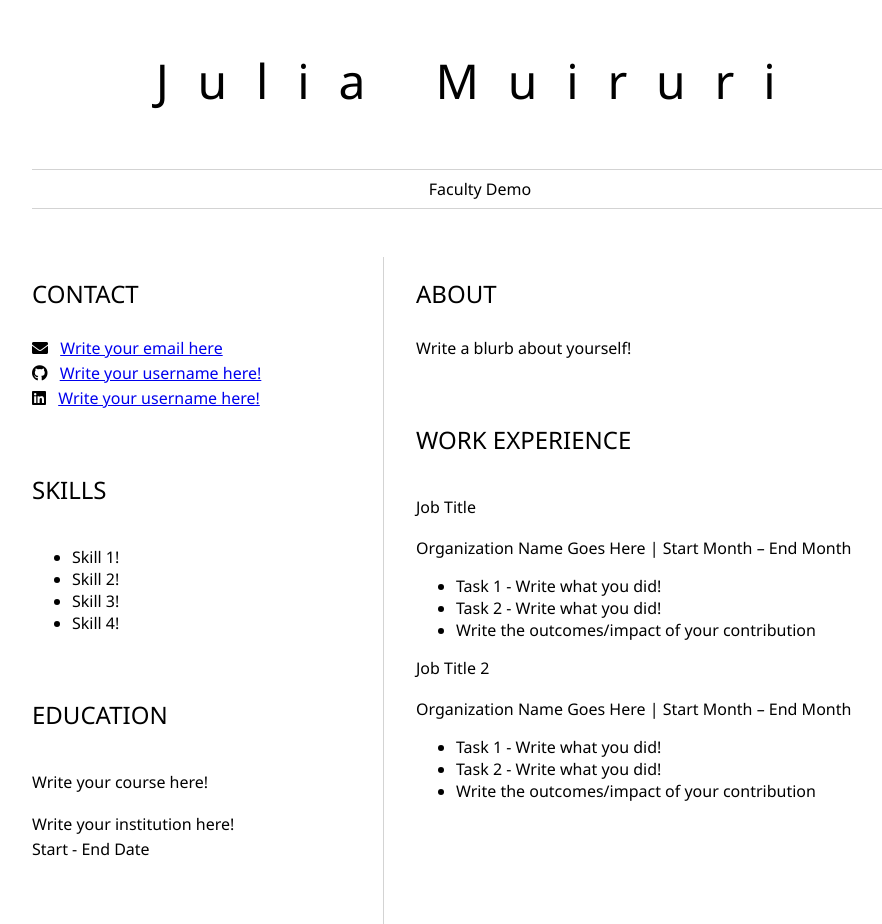
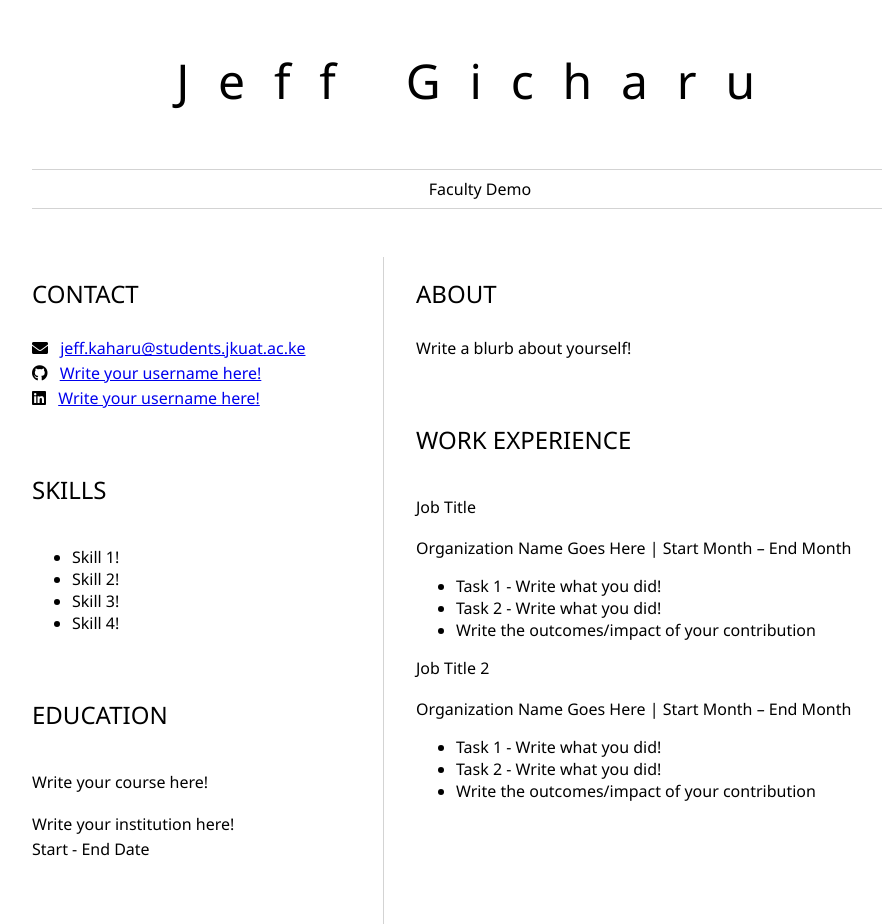
Before and after one commit to jeffgicharu/my-second-resume, a plain HTML site: page index.html in a window 1280 px wide. Shown: the whole page, without its empty margins (160-1042 px from the left). Drawn offline with Linux system fonts and the light colour scheme.

Commit message:
contact-changed

```diff
--- a/index.html
+++ b/index.html
@@ -2,13 +2,13 @@
 	<head>
 		<link href="style.css" rel="stylesheet">
         <link rel="stylesheet" href="https://cdnjs.cloudflare.com/ajax/libs/font-awesome/5.15.4/css/all.min.css">
-        <title>Julia Muiruri</title>
+        <title>Jeff Gicharu</title>
 	</head>
 
 	<body>
 		<header id="header">
 			<!-- resume header with your name and title -->
-			<h1>Julia Muiruri</h1>
+			<h1>Jeff Gicharu</h1>
 			<hr>
 			Faculty Demo
 			<hr>
@@ -20,7 +20,7 @@
 					<!-- contact info including social media -->
                     <p>
                         <i class="fa fa-envelope" aria-hidden="true"></i>
-                        <a href="mailto:username@domain.top-level domain">Write your email here</a>
+                        <a href="mailto:username@domain.top-level domain">jeff.kaharu@students.jkuat.ac.ke</a>
                     </p>
                     <p>
                         <i class="fab fa-github" aria-hidden="true"></i>
```
